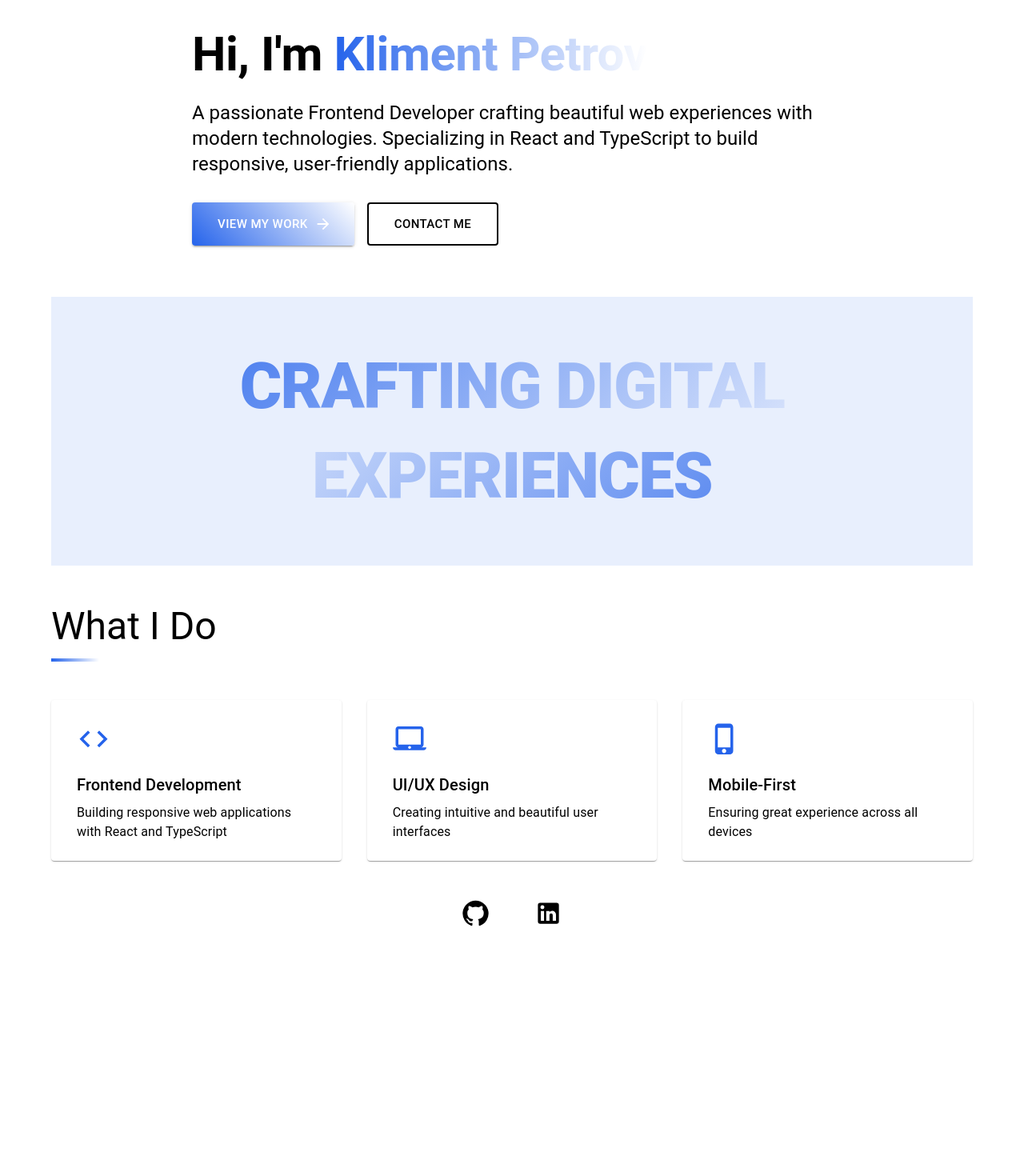
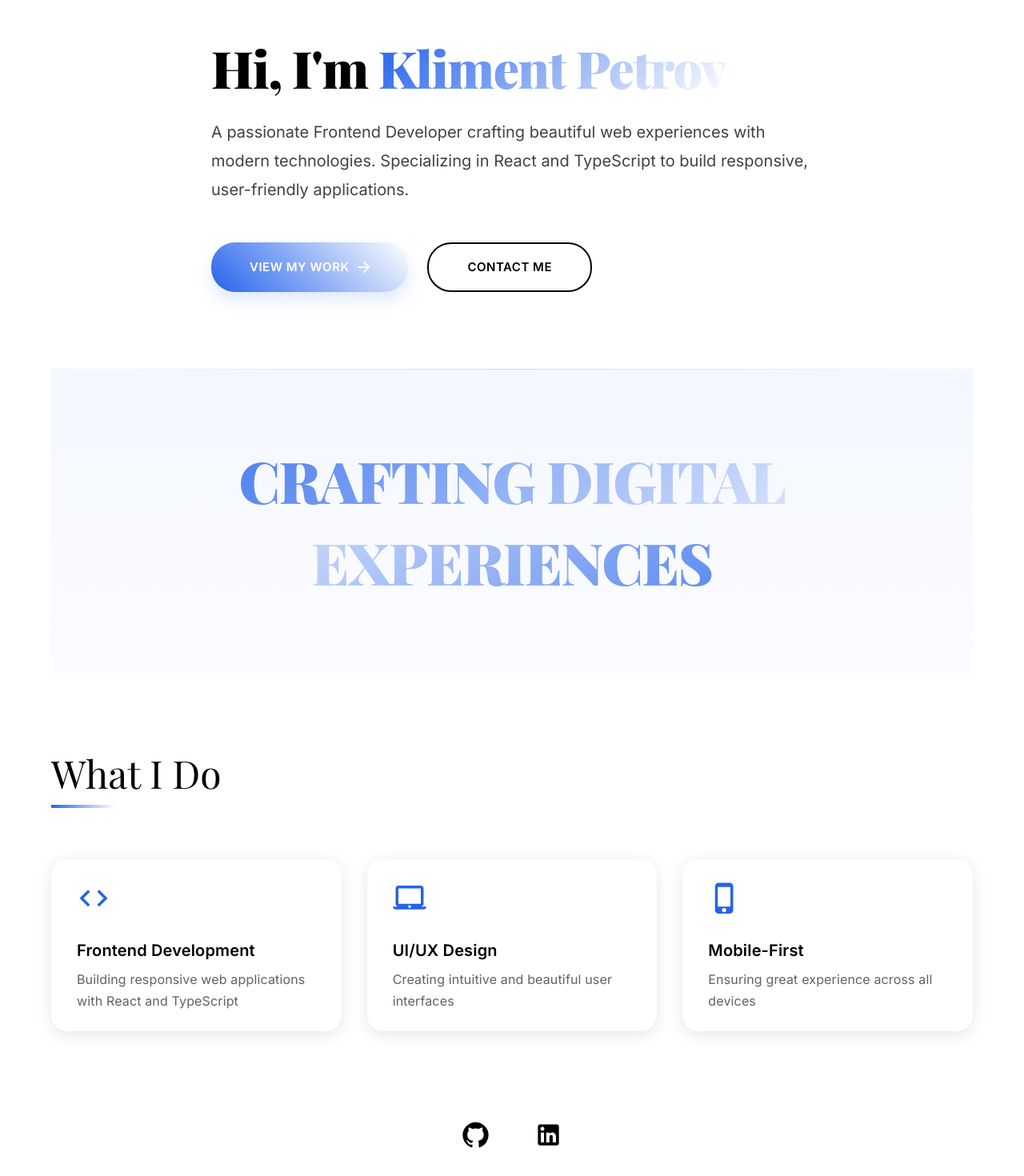
Before and after one commit to kimbef/portfolio, a React (Vite) app: page / in a window 1280 px wide. Shown: the part 80-1550 px from the top of the page at 80% size. Before the commit the page ends 1255 px from the top, so only its background shows below. Built offline with nearby package versions, Linux system fonts and the light colour scheme.

Commit message:
new look, new projects
project added and connected with projects page, home page style + design re-fined

```diff
--- a/package.json
+++ b/package.json
@@ -12,6 +12,8 @@
   "dependencies": {
     "@emotion/react": "^11.14.0",
     "@emotion/styled": "^11.14.0",
+    "@fontsource/inter": "^5.2.5",
+    "@fontsource/playfair-display": "^5.2.5",
     "@mui/icons-material": "^6.4.7",
     "@mui/material": "^6.4.7",
     "@vercel/analytics": "^1.5.0",
--- a/src/App.tsx
+++ b/src/App.tsx
@@ -1,3 +1,8 @@
+import '@fontsource/playfair-display/400.css';
+import '@fontsource/playfair-display/700.css';
+import '@fontsource/playfair-display/900.css';
+import '@fontsource/inter/400.css';
+import '@fontsource/inter/600.css';
 import { BrowserRouter as Router, Routes, Route } from 'react-router-dom'
 import Layout from './components/Layout'
 import Home from './pages/Home'
--- a/src/pages/Home.tsx
+++ b/src/pages/Home.tsx
@@ -8,7 +8,7 @@ import {
   IconButton,
   Card,
   CardContent,
-  Grid,
+  Grid
 } from '@mui/material'
 import {
   GitHub as GitHubIcon,
@@ -18,6 +18,14 @@ import {
   PhoneIphone as PhoneIcon,
   ArrowForward as ArrowForwardIcon
 } from '@mui/icons-material'
+import { motion } from 'framer-motion'
+
+// Wrap MUI components with motion
+const MotionBox = motion(Box)
+const MotionTypography = motion(Typography)
+const MotionCard = motion(Card)
+const MotionButton = motion(Button)
+const MotionIconButton = motion(IconButton)
 
 const Home = () => {
   const theme = useTheme()
@@ -28,102 +36,187 @@ const Home = () => {
     { icon: <PhoneIcon fontSize="large" />, title: 'Mobile-First', desc: 'Ensuring great experience across all devices' },
   ]
 
+  const containerVariants = {
+    hidden: { opacity: 0 },
+    visible: {
+      opacity: 1,
+      transition: {
+        staggerChildren: 0.3
+      }
+    }
+  }
+
+  const itemVariants = {
+    hidden: { opacity: 0, y: 20 },
+    visible: {
+      opacity: 1,
+      y: 0,
+      transition: {
+        duration: 0.5,
+        ease: "easeOut"
+      }
+    }
+  }
+
   return (
-    <Box sx={{ position: 'relative' }}>
+    <MotionBox
+      initial="hidden"
+      animate="visible"
+      variants={containerVariants}
+      sx={{ position: 'relative' }}
+    >
       {/* Hero Section */}
-      <Box sx={{ pt: { xs: 2, md: 4 }, mb: 8 }}>
+      <Box sx={{ pt: { xs: 4, md: 6 }, mb: 12 }}>
         <Box sx={{
           maxWidth: 800,
           mx: 'auto',
-          '& > *': {
-            opacity: 1,
-            animation: 'fadeIn 0.5s ease-out forwards',
-          },
-          '& > *:nth-of-type(1)': { animationDelay: '0.2s' },
-          '& > *:nth-of-type(2)': { animationDelay: '0.4s' },
-          '& > *:nth-of-type(3)': { animationDelay: '0.6s' },
+          px: 3,
         }}>
-          <Typography variant="h2" component="h1" gutterBottom sx={{
-            fontWeight: 'bold',
+          <MotionTypography
+            variant="h1"
+            component="h1"
+            variants={itemVariants}
+            sx={{
+              fontWeight: 800,
+              fontSize: { xs: '2.5rem', md: '4rem' },
+              letterSpacing: '-0.02em',
               color: theme.palette.mode === 'dark' ? 'white' : 'black',
-            opacity: 1,
+              mb: 3,
+              fontFamily: '"Playfair Display", serif',
               '& .highlight': {
-              background: `linear-gradient(to right, ${theme.palette.primary.main}, ${theme.palette.secondary.main})`,
+                background: `linear-gradient(135deg, ${theme.palette.primary.main}, ${theme.palette.secondary.main})`,
                 backgroundClip: 'text',
                 color: 'transparent',
                 display: 'inline-block',
+                position: 'relative',
+                '&::after': {
+                  content: '""',
+                  position: 'absolute',
+                  width: '100%',
+                  height: '2px',
+                  bottom: 0,
+                  left: 0,
+                  background: `linear-gradient(135deg, ${theme.palette.primary.main}, ${theme.palette.secondary.main})`,
+                  transform: 'scaleX(0)',
+                  transition: 'transform 0.3s ease',
+                }
               },
-          }}>
+              '&:hover .highlight::after': {
+                transform: 'scaleX(1)',
+              }
+            }}
+          >
             Hi, I'm <span className="highlight">Kliment Petrov</span>
-          </Typography>
+          </MotionTypography>
 
-          <Typography variant="h5" sx={{
-            color: theme.palette.mode === 'dark' ? 'white' : 'black',
-            mb: 4
-          }}>
+          <MotionTypography
+            variant="h5"
+            variants={itemVariants}
+            sx={{
+              color: theme.palette.mode === 'dark' ? 'grey.300' : 'grey.800',
+              mb: 6,
+              fontFamily: '"Inter", sans-serif',
+              lineHeight: 1.8,
+              fontSize: { xs: '1.1rem', md: '1.25rem' },
+            }}
+          >
             A passionate Frontend Developer crafting beautiful web experiences with modern technologies.
             Specializing in React and TypeScript to build responsive, user-friendly applications.
-          </Typography>
+          </MotionTypography>
 
-          <Stack direction={{ xs: 'column', sm: 'row' }} spacing={2}>
-            <Button
+          <Stack
+            component={motion.div}
+            variants={itemVariants}
+            direction={{ xs: 'column', sm: 'row' }}
+            spacing={3}
+          >
+            <MotionButton
               component={Link}
               to="/projects"
               variant="contained"
               size="large"
               endIcon={<ArrowForwardIcon />}
+              whileHover={{ scale: 1.05 }}
+              whileTap={{ scale: 0.95 }}
               sx={{
                 background: `linear-gradient(45deg, ${theme.palette.primary.main}, ${theme.palette.secondary.main})`,
-                px: 4,
-                py: 1.5,
+                px: 6,
+                py: 2,
                 color: '#fff',
+                borderRadius: '30px',
+                fontFamily: '"Inter", sans-serif',
+                fontWeight: 600,
+                letterSpacing: '0.5px',
+                boxShadow: '0 10px 20px rgba(37, 99, 235, 0.15)',
                 '&:hover': {
                   background: `linear-gradient(45deg, ${theme.palette.primary.dark}, ${theme.palette.secondary.dark})`,
-                  transform: 'translateY(-2px)',
                 },
-                transition: 'all 0.3s ease',
               }}
             >
               View My Work
-            </Button>
-            <Button
+            </MotionButton>
+            <MotionButton
               component={Link}
               to="/contact"
               variant="outlined"
               size="large"
+              whileHover={{ scale: 1.05 }}
+              whileTap={{ scale: 0.95 }}
               sx={{
-                px: 4,
-                py: 1.5,
+                px: 6,
+                py: 2,
                 borderWidth: 2,
+                borderRadius: '30px',
+                fontFamily: '"Inter", sans-serif',
+                fontWeight: 600,
+                letterSpacing: '0.5px',
                 color: theme.palette.mode === 'dark' ? 'grey.300' : 'black',
                 borderColor: theme.palette.mode === 'dark' ? 'grey.300' : 'black',
                 '&:hover': {
                   borderWidth: 2,
-                  transform: 'translateY(-2px)',
                   borderColor: theme.palette.primary.main,
-                  color: theme.palette.primary.dark,
+                  color: theme.palette.primary.main,
                 },
-                transition: 'all 0.3s ease',
               }}
             >
               Contact Me
-            </Button>
+            </MotionButton>
           </Stack>
         </Box>
       </Box>
 
       {/* Fancy Text Section */}
-      <Box sx={{
-        py: 8,
+      <MotionBox
+        variants={itemVariants}
+        sx={{
+          py: 12,
           textAlign: 'center',
-        background: 'rgba(37, 99, 235, 0.1)',
+          background: theme.palette.mode === 'dark'
+            ? 'linear-gradient(180deg, rgba(37, 99, 235, 0.1) 0%, rgba(37, 99, 235, 0) 100%)'
+            : 'linear-gradient(180deg, rgba(37, 99, 235, 0.05) 0%, rgba(37, 99, 235, 0.02) 100%)',
           position: 'relative',
-      }}>
-        <Typography
+          overflow: 'hidden',
+          '&::before': {
+            content: '""',
+            position: 'absolute',
+            top: 0,
+            left: 0,
+            right: 0,
+            height: '1px',
+            background: `linear-gradient(90deg, transparent, ${theme.palette.primary.main}33, transparent)`,
+          }
+        }}
+      >
+        <MotionTypography
           variant="h1"
+          initial={{ opacity: 0, y: 50 }}
+          whileInView={{ opacity: 1, y: 0 }}
+          viewport={{ once: true }}
+          transition={{ duration: 0.8 }}
           sx={{
-            fontSize: { xs: '3rem', sm: '4rem', md: '5rem' },
+            fontSize: { xs: '2.5rem', sm: '3.5rem', md: '4.5rem' },
             fontWeight: 900,
+            fontFamily: '"Playfair Display", serif',
             letterSpacing: '-0.02em',
             lineHeight: 1.2,
             background: `linear-gradient(135deg, ${theme.palette.primary.main}, ${theme.palette.secondary.main})`,
@@ -134,12 +227,17 @@ const Home = () => {
           }}
         >
           Crafting Digital
-        </Typography>
-        <Typography
+        </MotionTypography>
+        <MotionTypography
           variant="h1"
+          initial={{ opacity: 0, y: 50 }}
+          whileInView={{ opacity: 1, y: 0 }}
+          viewport={{ once: true }}
+          transition={{ duration: 0.8, delay: 0.2 }}
           sx={{
-            fontSize: { xs: '3rem', sm: '4rem', md: '5rem' },
+            fontSize: { xs: '2.5rem', sm: '3.5rem', md: '4.5rem' },
             fontWeight: 900,
+            fontFamily: '"Playfair Display", serif',
             letterSpacing: '-0.02em',
             lineHeight: 1.2,
             background: `linear-gradient(135deg, ${theme.palette.secondary.main}, ${theme.palette.primary.main})`,
@@ -149,116 +247,142 @@ const Home = () => {
           }}
         >
           Experiences
-        </Typography>
-      </Box>
+        </MotionTypography>
+      </MotionBox>
 
       {/* Skills Section */}
-      <Box sx={{ pt: 6 }}>
-        <Typography
+      <Box sx={{ pt: 12, pb: 8 }}>
+        <MotionTypography
           variant="h3"
           component="h2"
-          gutterBottom
+          initial={{ opacity: 0, x: -50 }}
+          whileInView={{ opacity: 1, x: 0 }}
+          viewport={{ once: true }}
           sx={{
             position: 'relative',
-            mb: 6,
+            mb: 8,
             pb: 2,
+            fontFamily: '"Playfair Display", serif',
             color: theme.palette.mode === 'dark' ? 'grey.100' : 'black',
             '&::after': {
               content: '""',
               position: 'absolute',
               bottom: 0,
               left: 0,
-              width: '60px',
+              width: '80px',
               height: '4px',
               background: `linear-gradient(to right, ${theme.palette.primary.main}, ${theme.palette.secondary.main})`,
             },
           }}
         >
           What I Do
-        </Typography>
+        </MotionTypography>
 
         <Grid container spacing={4}>
           {skills.map((skill, index) => (
             <Grid item xs={12} md={4} key={index}>
-              <Card
+              <MotionCard
+                initial={{ opacity: 0, y: 50 }}
+                whileInView={{ opacity: 1, y: 0 }}
+                viewport={{ once: true }}
+                transition={{ duration: 0.5, delay: index * 0.2 }}
+                whileHover={{ y: -10 }}
                 sx={{
                   height: '100%',
-                  transition: 'all 0.3s ease',
                   bgcolor: theme.palette.mode === 'dark' ? 'grey.900' : 'white',
-                  '&:hover': {
-                    transform: 'translateY(-8px)',
-                    boxShadow: `0 12px 24px -10px ${theme.palette.primary.main}33`,
-                  },
+                  borderRadius: '20px',
+                  boxShadow: theme.palette.mode === 'dark'
+                    ? '0 4px 20px rgba(0, 0, 0, 0.3)'
+                    : '0 4px 20px rgba(0, 0, 0, 0.1)',
                 }}
               >
                 <CardContent sx={{ p: 4 }}>
                   <Box
                     sx={{
                       color: theme.palette.primary.main,
-                      mb: 2,
+                      mb: 3,
                       transform: 'scale(1.2)',
                       transformOrigin: 'left',
                     }}
                   >
                     {skill.icon}
                   </Box>
-                  <Typography variant="h6" gutterBottom sx={{
+                  <Typography
+                    variant="h6"
+                    gutterBottom
+                    sx={{
+                      fontFamily: '"Inter", sans-serif',
+                      fontWeight: 600,
                       color: theme.palette.mode === 'dark' ? 'grey.100' : 'black',
-                  }}>
+                    }}
+                  >
                     {skill.title}
                   </Typography>
-                  <Typography variant="body1" sx={{
-                    color: theme.palette.mode === 'dark' ? 'grey.400' : 'black',
-                  }}>
+                  <Typography
+                    variant="body1"
+                    sx={{
+                      color: theme.palette.mode === 'dark' ? 'grey.400' : 'grey.700',
+                      lineHeight: 1.7,
+                      fontFamily: '"Inter", sans-serif',
+                    }}
+                  >
                     {skill.desc}
                   </Typography>
                 </CardContent>
-              </Card>
+              </MotionCard>
             </Grid>
           ))}
         </Grid>
       </Box>
 
       {/* Social Links */}
-      <Box sx={{ pt: 4, textAlign: 'center' }}>
-        <Stack direction="row" spacing={3} justifyContent="center">
-          <IconButton
+      <Box sx={{ pt: 4, pb: 8, textAlign: 'center' }}>
+        <Stack
+          component={motion.div}
+          initial={{ opacity: 0, y: 20 }}
+          whileInView={{ opacity: 1, y: 0 }}
+          viewport={{ once: true }}
+          direction="row"
+          spacing={3}
+          justifyContent="center"
+        >
+          <MotionIconButton
             href="https://github.com/yourusername"
             target="_blank"
             rel="noopener noreferrer"
+            whileHover={{ scale: 1.1, rotate: 5 }}
+            whileTap={{ scale: 0.9 }}
             sx={{
               p: 2,
               color: theme.palette.mode === 'dark' ? 'grey.300' : 'black',
-              transition: 'all 0.3s ease',
               '&:hover': {
-                transform: 'translateY(-4px)',
-                bgcolor: 'grey.800',
+                bgcolor: theme.palette.mode === 'dark' ? 'grey.800' : 'grey.100',
                 color: theme.palette.primary.main,
               },
             }}
           >
             <GitHubIcon fontSize="large" />
-          </IconButton>
-          <IconButton
+          </MotionIconButton>
+          <MotionIconButton
             href="https://linkedin.com/in/your-profile"
             target="_blank"
             rel="noopener noreferrer"
+            whileHover={{ scale: 1.1, rotate: -5 }}
+            whileTap={{ scale: 0.9 }}
             sx={{
               p: 2,
               color: theme.palette.mode === 'dark' ? 'grey.300' : 'black',
-              transition: 'all 0.3s ease',
               '&:hover': {
-                transform: 'translateY(-4px)',
-                bgcolor: 'grey.800',
+                bgcolor: theme.palette.mode === 'dark' ? 'grey.800' : 'grey.100',
                 color: theme.palette.primary.main,
               },
             }}
           >
             <LinkedInIcon fontSize="large" />
-          </IconButton>
+          </MotionIconButton>
         </Stack>
       </Box>
-    </Box>
+    </MotionBox>
   )
 }
 
```
Also changed, not shown: src/pages/About.tsx (+6 -6 lines), src/pages/Projects.tsx (+10 -10 lines), 1 other file (tests, documents, lock files or other folders). Lines whose indentation alone changed are shown as unchanged.
